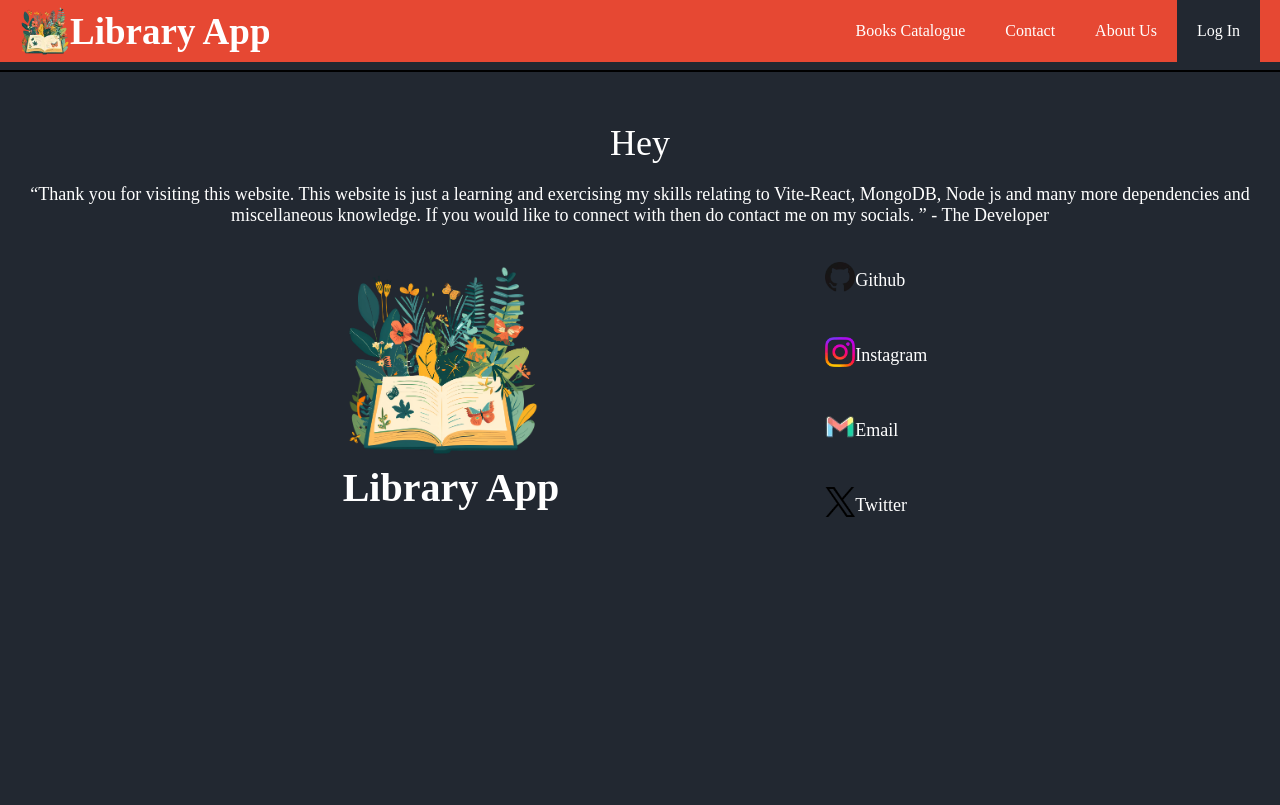
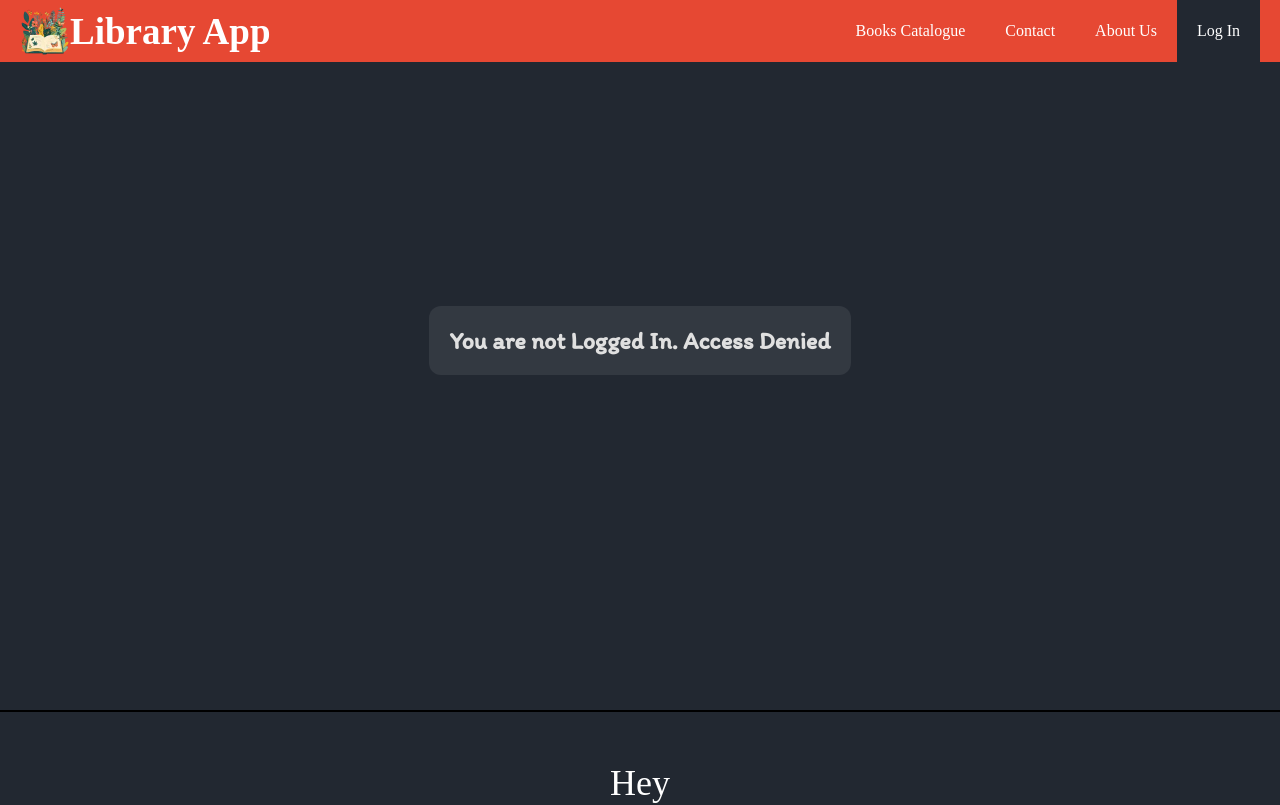
Before and after one commit to SrujanBali/Library_Application, a React (Vite) app in the folder Frontend/: page /userinfo in a window 1280 px wide. Shown: the top 805 px of the page. Built offline with nearby package versions, Linux system fonts and the light colour scheme; a web font is replaced by a local one.

Commit message:
User info page added

```diff
--- a/Frontend/src/App.jsx
+++ b/Frontend/src/App.jsx
@@ -7,6 +7,7 @@ import About from "./Components/Pages/About.jsx"
 import AddBook from "./Components/Pages/AddBook.jsx"
 import BookDetails from "./Components/Cards/BookDetails.jsx"
 import ProtectedRoute from "./Components/ProtectedRoute.jsx"
+import UserInfo from "./Components/Pages/UserInfo.jsx"
 import  ScrollToTop  from "./ProperScroll.jsx"
 
 
@@ -21,6 +22,7 @@ function App() {
             <Route path="/about" element = {<About />}/>
             <Route path="/AddBook" element = {<ProtectedRoute><AddBook /></ProtectedRoute>}/>
             <Route path="/bookdetails/:id" element = {<BookDetails/>}/>
+            <Route path="/userinfo" element = {<UserInfo/>}/>
         </Routes>
         <Footer />
         </>
--- a/Frontend/src/Components/Navbar/Navbar.jsx
+++ b/Frontend/src/Components/Navbar/Navbar.jsx
@@ -3,46 +3,54 @@ import menuicon from "../assets/menu.webp";
 import closeicon from "../assets/close.webp";
 import Logo from "../assets/Logo.webp";
 import usericon from "../assets/User.png";
-import { Link } from "react-router-dom";
+import { Link, useNavigate} from "react-router-dom";
 import { useState, useEffect, useRef } from "react";
 import ActivePage from "./ActivePageFunc.jsx";
 import { useAuth0 } from "@auth0/auth0-react";
 
 function NavBar() {
   const Navref = useRef(null);
-  const { loginWithRedirect, logout, user, isAuthenticated } = useAuth0();
+  const { loginWithRedirect, logout, isAuthenticated, isLoading } = useAuth0();
+  const navigate = useNavigate()
+
+  const [Sdisplay, setSdisplay] = useState("sidebar-hide");
 
   useEffect(() => {
+    if (!isLoading) {
+      const handleClickOutside = (event) => {
+        if (Navref.current && !Navref.current.contains(event.target)) {
+          setSdisplay("sidebar-hide");
+        }
+      };
+
       document.addEventListener("mousedown", handleClickOutside);
 
       return () => {
         document.removeEventListener("mousedown", handleClickOutside);
       };
-  }, []);
+    }
+  }, [isLoading]);
 
-  function handleClickOutside(event) {
-    if (Navref.current && !Navref.current.contains(event.target)) {
-      setSdisplay("sidebar-hide");
-    }
+  if (isLoading) {
+    return null;
   }
 
-  const [Sdisplay, setSdisplay] = useState("sidebar-hide");
-
   const displaysidebar = () => {
-    if (Sdisplay !== "sidebar-show") {
-      setSdisplay("sidebar-show");
-    } else {
-      setSdisplay("sidebar-hide");
-    }
+    setSdisplay(Sdisplay !== "sidebar-show" ? "sidebar-show" : "sidebar-hide");
   };
 
   const hidesidebar = () => {
-    if (Sdisplay !== "sidebar-hide") {
-      setSdisplay("sidebar-hide");
-    } else {
-      setSdisplay("sidebar-show");
+    setSdisplay(Sdisplay !== "sidebar-hide" ? "sidebar-hide" : "sidebar-show");
+  };
+
+  const handleUserImage = () =>{
+    navigate("/userinfo");
   }
+
+  const handleImageError = (e) => {
+    e.target.src = usericon;
   };
+
   return (
     <nav className="navbar">
       <Link to="/" className="website-name">
@@ -64,33 +72,20 @@ function NavBar() {
           </li>
         ) : (
           <>
-            <li className="user-info">
-              <img
-                className="user-image"
-                src={usericon}
-                alt="User Profile"
-              />
+            <li className="user-info" onClick={handleUserImage}>
+              <img className="user-imagenav" src={usericon} alt="User Profile" onError={handleImageError}/>
             </li>
-            <li
-              className="logger"
-              onClick={() => logout({ returnTo: window.location.origin })}
-            >
+            <li className="logger" onClick={() => logout({ returnTo: window.location.origin })}>
               Log Out
             </li>
           </>
         )}
       </ul>
       <ul className="sidebar">
-        <ActivePage className="hideOnMobile" to="/">
-          Books Catalogue
-        </ActivePage>
-        <ActivePage className="hideOnMobile" to="/contact">
-          Contact
-        </ActivePage>
-        <ActivePage className="hideOnMobile" to="/about">
-          About Us
-        </ActivePage>
-        {isAuthenticated && <ActivePage className = "hideOnMobile" to="/addbook">Add A Book</ActivePage>}
+        <ActivePage className="hideOnMobile" to="/">Books Catalogue</ActivePage>
+        <ActivePage className="hideOnMobile" to="/contact">Contact</ActivePage>
+        <ActivePage className="hideOnMobile" to="/about">About Us</ActivePage>
+        {isAuthenticated && <ActivePage className="hideOnMobile" to="/addbook">Add A Book</ActivePage>}
         <li onClick={displaysidebar} className="menu-icon">
           <img src={menuicon} alt="Menu" className="showOnMobile" />
         </li>
@@ -101,13 +96,10 @@ function NavBar() {
           </li>
         ) : (
           <>
-            <li>
-              <img className="user-image hideOnMobile" src={usericon} alt="User Image" />
+            <li className="image-box" onClick={handleUserImage}>
+              <img className="user-imagenav hideOnMobile" src={usericon} alt="User Image" onError={handleImageError} />
             </li>
-            <li
-              className="logger hideOnMobile"
-              onClick={() => logout({ returnTo: window.location.origin })}
-            >
+            <li className="logger hideOnMobile" onClick={() => logout({ returnTo: window.location.origin })}>
               Log Out
             </li>
           </>
--- a/Frontend/src/Components/Navbar/navbar.css
+++ b/Frontend/src/Components/Navbar/navbar.css
@@ -137,7 +137,7 @@ body{
     background-color: grey;
 }
 
-.user-image{
+.user-imagenav{
     width: 32px;
   height: 32px;
   border-radius: 50%;
@@ -146,6 +146,10 @@ body{
   object-fit: cover;
   display: flex;
   align-items: center;
+}
+
+.image-box{
+    cursor: pointer
 }
 
 .logger{
--- /dev/null
+++ b/Frontend/src/Components/Pages/Page_CSS/UserInfo.css
@@ -0,0 +1,65 @@
+.user-container {
+    display: flex;
+    justify-content: center;
+    align-items: center;
+    height: 80vh;
+    flex-direction: column;
+    font-family: 'Itim', cursive;
+    background-color: #222831;
+    color: white;
+  }
+
+  .user-image img {
+    width: 150px;
+    height: 150px;
+    border-radius: 50%;
+    object-fit: cover;
+    border: 4px solid #E64833;
+    box-shadow: 0 4px 15px rgba(0, 0, 0, 0.5);
+    animation: fadeIn 0.6s ease-in-out;
+  }
+
+  .loading-message,
+  .error-message {
+    display: flex;
+    flex-direction: column;
+    align-items: center;
+    gap: 12px;
+    padding: 20px;
+    background-color: rgba(255, 255, 255, 0.08);
+    border-radius: 12px;
+    animation: fadeIn 0.5s ease-in-out;
+  }
+
+  .loading-message h1,
+  .error-message h1 {
+    font-size: 24px;
+    color: #e0e0e0;
+    text-align: center;
+  }
+
+  .spinner {
+    border: 6px solid rgba(255, 255, 255, 0.2);
+    border-top: 6px solid #E64833;
+    border-radius: 50%;
+    width: 40px;
+    height: 40px;
+    animation: spin 0.8s linear infinite;
+  }
+
+  @keyframes spin {
+    to {
+      transform: rotate(360deg);
+    }
+  }
+
+  @keyframes fadeIn {
+    from {
+      opacity: 0;
+      transform: translateY(10px);
+    }
+    to {
+      opacity: 1;
+      transform: translateY(0);
+    }
+  }
--- /dev/null
+++ b/Frontend/src/Components/Pages/UserInfo.jsx
@@ -0,0 +1,38 @@
+import "./Page_CSS/UserInfo.css";
+import usericon from "../assets/User.png";
+import { useAuth0 } from "@auth0/auth0-react";
+
+function UserInfo() {
+  const { user, isAuthenticated, isLoading } = useAuth0();
+
+  if (isLoading) {
+    return (
+      <div className="user-container">
+        <div className="loading-message">
+          <div className="spinner"></div>
+          <h1>Loading user info...</h1>
+        </div>
+      </div>
+    );
+  }
+
+  return (
+    <div className="user-container">
+      {isAuthenticated ? (
+        <div className="user-image">
+          {user?.picture ? (
+            <img src={user.picture} alt="User Image" referrerPolicy="no-referrer" />
+          ) : (
+            <img src={usericon} alt="Default Image" />
+          )}
+        </div>
+      ) : (
+        <div className="error-message">
+          <h1>You are not Logged In. Access Denied</h1>
+        </div>
+      )}
+    </div>
+  );
+}
+
+export default UserInfo;
```
Lines whose indentation alone changed are shown as unchanged.
